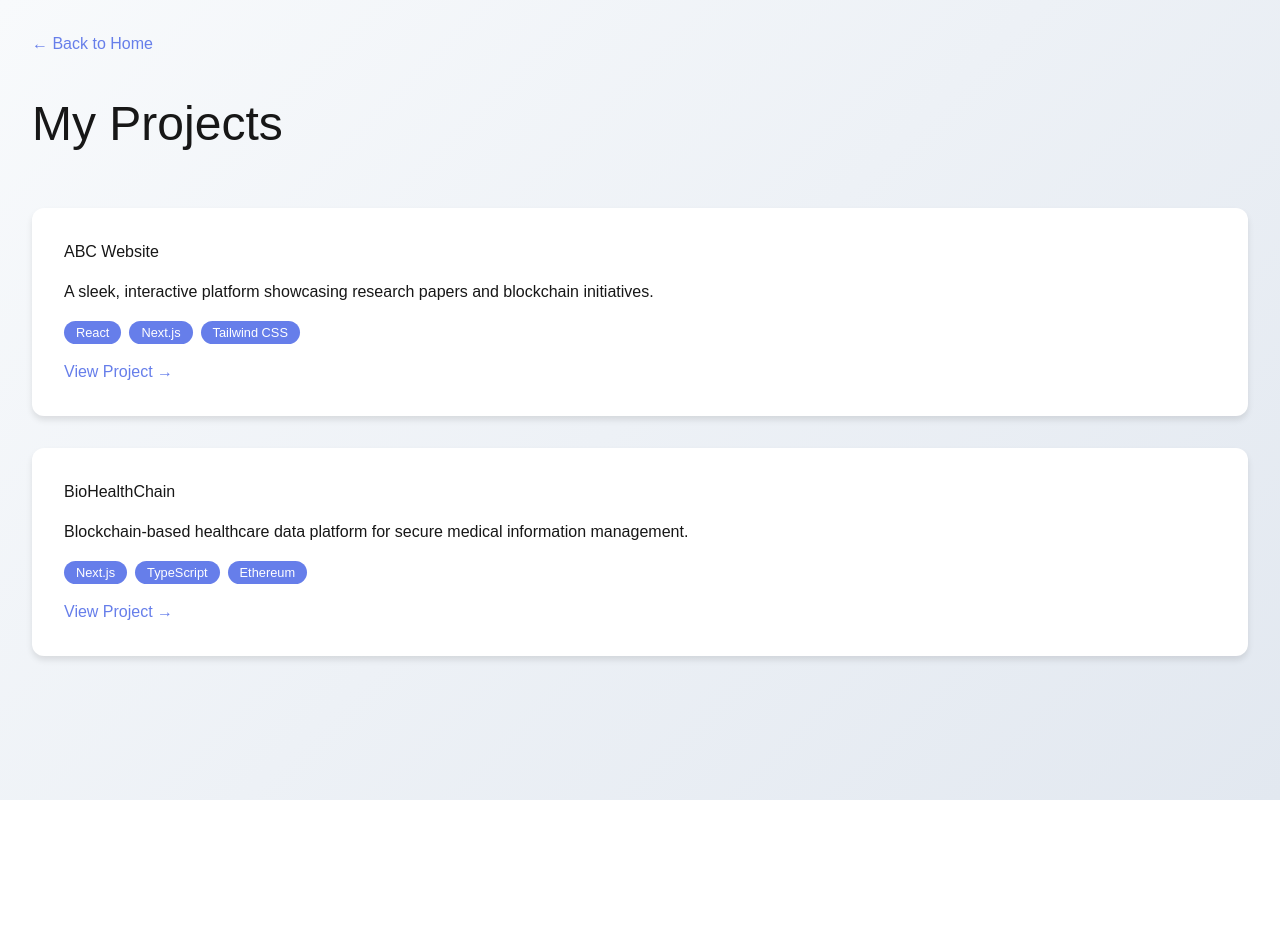
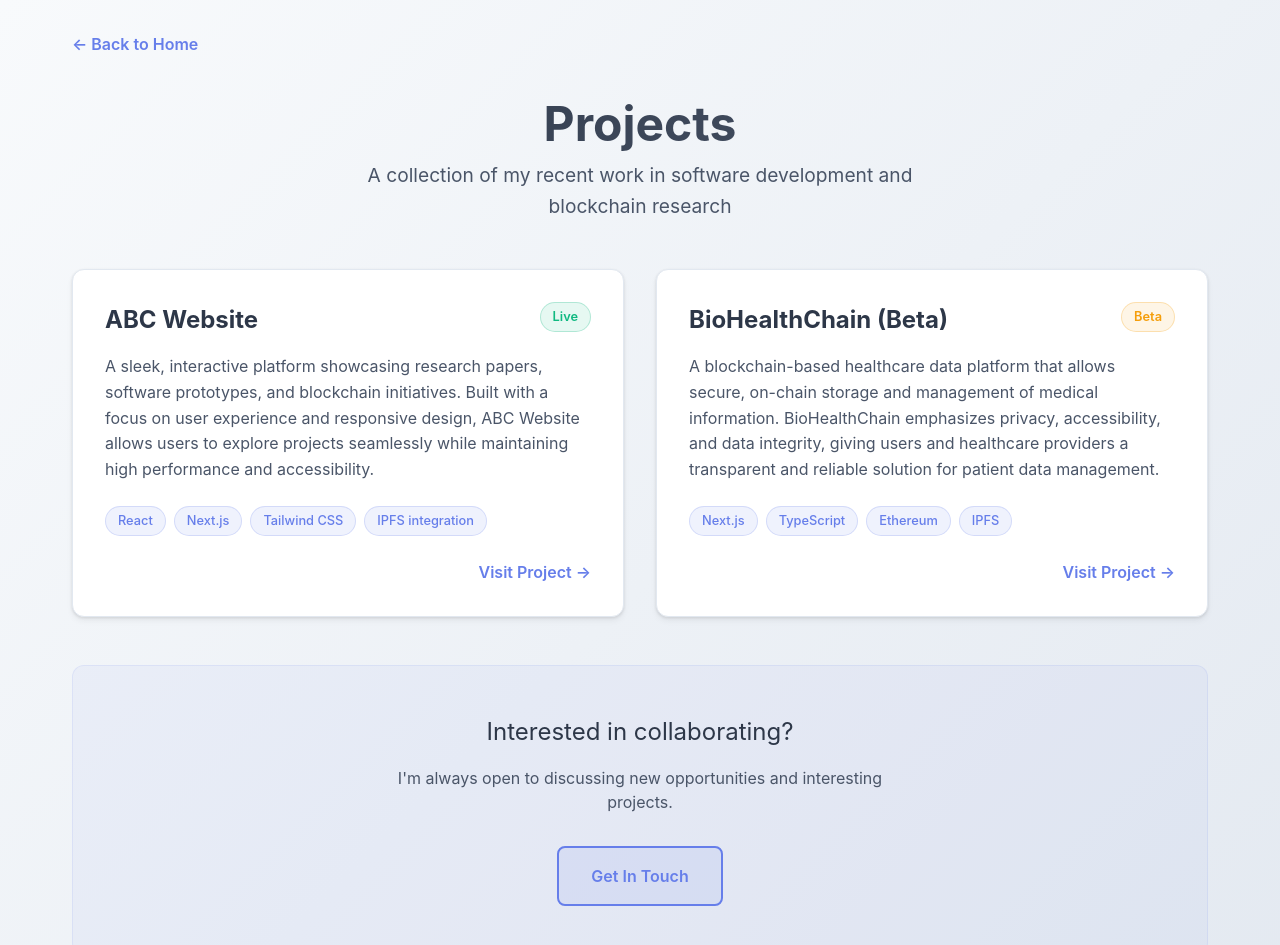
Before and after one commit to sandileSiwundla/Portfolio, a Next.js app: page /Projects in a window 1280 px wide. Shown: the top 945 px of the page. Before the commit the page ends 800 px from the top, so only its background shows below. Built offline with nearby package versions, Linux system fonts and the light colour scheme.

Commit message:
reworking prjects

```diff
--- a/app/Projects/page.tsx
+++ b/app/Projects/page.tsx
@@ -6,44 +6,281 @@ export default function ProjectsPage() {
   const projects = [
     {
       title: "ABC Website",
-      description: "A sleek, interactive platform showcasing research papers and blockchain initiatives.",
+      description: "A sleek, interactive platform showcasing research papers, software prototypes, and blockchain initiatives. Built with a focus on user experience and responsive design, ABC Website allows users to explore projects seamlessly while maintaining high performance and accessibility.",
+      technologies: ["React", "Next.js", "Tailwind CSS", "IPFS integration"],
+      status: "Live",
       link: "https://africasblockchainclub.vercel.app",
-      technologies: ["React", "Next.js", "Tailwind CSS"]
+      category: "web"
     },
     {
-      title: "BioHealthChain",
-      description: "Blockchain-based healthcare data platform for secure medical information management.",
+      title: "BioHealthChain (Beta)",
+      description: "A blockchain-based healthcare data platform that allows secure, on-chain storage and management of medical information. BioHealthChain emphasizes privacy, accessibility, and data integrity, giving users and healthcare providers a transparent and reliable solution for patient data management.",
+      technologies: ["Next.js", "TypeScript", "Ethereum", "IPFS"],
+      status: "Beta",
       link: "https://bio-health-chain-4.vercel.app",
-      technologies: ["Next.js", "TypeScript", "Ethereum"]
+      category: "blockchain"
     }
   ];
 
+  const StatusBadge = ({ status }: { status: string }) => {
+    const statusConfig = {
+      Live: { color: '#10B981', background: 'rgba(16, 185, 129, 0.1)', label: 'Live' },
+      Beta: { color: '#F59E0B', background: 'rgba(245, 158, 11, 0.1)', label: 'Beta' },
+      Development: { color: '#3B82F6', background: 'rgba(59, 130, 246, 0.1)', label: 'Dev' }
+    };
+
+    const config = statusConfig[status as keyof typeof statusConfig] || statusConfig.Development;
+
     return (
-    <main style={{ minHeight: '100vh', padding: '2rem', background: 'linear-gradient(135deg, #f8fafc 0%, #e2e8f0 100%)' }}>
-      <Link href="/" style={{ color: '#667eea', textDecoration: 'none', marginBottom: '2rem', display: 'block' }}>
+      <span style={{
+        padding: '0.25rem 0.75rem',
+        borderRadius: '20px',
+        fontSize: '0.8rem',
+        fontWeight: '600',
+        backgroundColor: config.background,
+        color: config.color,
+        border: `1px solid ${config.color}40`
+      }}>
+        {config.label}
+      </span>
+    );
+  };
+
+  return (
+    <div style={{
+      minHeight: '100vh',
+      background: 'linear-gradient(135deg, #f8fafc 0%, #e2e8f0 100%)',
+      fontFamily: "'Inter', -apple-system, BlinkMacSystemFont, sans-serif",
+      color: '#2d3748'
+    }}>
+      {/* Navigation */}
+      <nav style={{
+        padding: '2rem',
+        maxWidth: '1200px',
+        margin: '0 auto'
+      }}>
+        <Link href="/" style={{
+          color: '#667eea',
+          textDecoration: 'none',
+          fontWeight: '600',
+          display: 'inline-flex',
+          alignItems: 'center',
+          gap: '0.5rem',
+          transition: 'all 0.3s ease'
+        }}>
           ← Back to Home
         </Link>
+      </nav>
 
-      <h1 style={{ fontSize: '3rem', marginBottom: '1rem' }}>My Projects</h1>
+      {/* Main Content */}
+      <div style={{
+        maxWidth: '1200px',
+        margin: '0 auto',
+        padding: '0 2rem 4rem'
+      }}>
+        {/* Header */}
+        <header style={{
+          textAlign: 'center',
+          marginBottom: '3rem'
+        }}>
+          <h1 style={{
+            fontSize: '3rem',
+            fontWeight: '700',
+            background: 'linear-gradient(135deg, #2d3748 0%, #4a5568 100%)',
+            WebkitBackgroundClip: 'text',
+            WebkitTextFillColor: 'transparent',
+            backgroundClip: 'text',
+            marginBottom: '1rem',
+            margin: '0'
+          }}>
+            Projects
+          </h1>
+          <p style={{
+            fontSize: '1.2rem',
+            color: '#4a5568',
+            maxWidth: '600px',
+            margin: '0 auto',
+            lineHeight: '1.6'
+          }}>
+            A collection of my recent work in software development and blockchain research
+          </p>
+        </header>
 
-      <div style={{ display: 'grid', gap: '2rem', marginTop: '3rem' }}>
+        {/* Projects Grid */}
+        <div style={{
+          display: 'grid',
+          gridTemplateColumns: 'repeat(auto-fit, minmax(400px, 1fr))',
+          gap: '2rem',
+          marginBottom: '3rem'
+        }}>
           {projects.map((project, index) => (
-          <div key={index} style={{ background: 'white', padding: '2rem', borderRadius: '12px', boxShadow: '0 4px 6px rgba(0,0,0,0.1)' }}>
-            <h2 style={{ margin: '0 0 1rem 0' }}>{project.title}</h2>
-            <p style={{ marginBottom: '1rem' }}>{project.description}</p>
-            <div style={{ marginBottom: '1rem' }}>
+            <div key={index} style={{
+              background: 'white',
+              borderRadius: '12px',
+              padding: '2rem',
+              boxShadow: '0 4px 6px rgba(0, 0, 0, 0.05), 0 1px 3px rgba(0, 0, 0, 0.1)',
+              border: '1px solid #e2e8f0',
+              transition: 'all 0.3s ease',
+              cursor: 'pointer'
+            }}
+            onMouseEnter={(e) => {
+              e.currentTarget.style.transform = 'translateY(-4px)';
+              e.currentTarget.style.boxShadow = '0 20px 40px rgba(0, 0, 0, 0.1), 0 0 0 1px rgba(102, 126, 234, 0.1)';
+            }}
+            onMouseLeave={(e) => {
+              e.currentTarget.style.transform = 'translateY(0)';
+              e.currentTarget.style.boxShadow = '0 4px 6px rgba(0, 0, 0, 0.05), 0 1px 3px rgba(0, 0, 0, 0.1)';
+            }}
+            onClick={() => window.open(project.link, '_blank')}
+            >
+              {/* Project Header */}
+              <div style={{
+                display: 'flex',
+                justifyContent: 'space-between',
+                alignItems: 'flex-start',
+                marginBottom: '1rem'
+              }}>
+                <h3 style={{
+                  fontSize: '1.5rem',
+                  fontWeight: '700',
+                  color: '#2d3748',
+                  margin: '0',
+                  flex: '1',
+                  marginRight: '1rem'
+                }}>
+                  {project.title}
+                </h3>
+                <StatusBadge status={project.status} />
+              </div>
+
+              {/* Description */}
+              <p style={{
+                color: '#4a5568',
+                lineHeight: '1.6',
+                marginBottom: '1.5rem'
+              }}>
+                {project.description}
+              </p>
+
+              {/* Technologies */}
+              <div style={{
+                display: 'flex',
+                flexWrap: 'wrap',
+                gap: '0.5rem',
+                marginBottom: '1.5rem'
+              }}>
                 {project.technologies.map((tech, i) => (
-                <span key={i} style={{ background: '#667eea', color: 'white', padding: '0.25rem 0.75rem', borderRadius: '20px', marginRight: '0.5rem', fontSize: '0.8rem' }}>
+                  <span key={i} style={{
+                    background: 'rgba(102, 126, 234, 0.1)',
+                    color: '#667eea',
+                    padding: '0.25rem 0.75rem',
+                    borderRadius: '20px',
+                    fontSize: '0.8rem',
+                    fontWeight: '500',
+                    border: '1px solid rgba(102, 126, 234, 0.2)'
+                  }}>
                     {tech}
                   </span>
                 ))}
               </div>
-            <a href={project.link} target="_blank" rel="noopener" style={{ color: '#667eea', textDecoration: 'none' }}>
-              View Project →
+
+              {/* Action */}
+              <div style={{
+                display: 'flex',
+                justifyContent: 'flex-end'
+              }}>
+                <a
+                  href={project.link}
+                  target="_blank"
+                  rel="noopener noreferrer"
+                  style={{
+                    color: '#667eea',
+                    textDecoration: 'none',
+                    fontWeight: '600',
+                    transition: 'all 0.3s ease',
+                    display: 'flex',
+                    alignItems: 'center',
+                    gap: '0.5rem'
+                  }}
+                  onClick={(e) => e.stopPropagation()}
+                  onMouseEnter={(e) => {
+                    e.currentTarget.style.gap = '0.75rem';
+                  }}
+                  onMouseLeave={(e) => {
+                    e.currentTarget.style.gap = '0.5rem';
+                  }}
+                >
+                  Visit Project →
                 </a>
+              </div>
             </div>
           ))}
         </div>
-    </main>
+
+        {/* Call to Action */}
+        <div style={{
+          textAlign: 'center',
+          padding: '3rem',
+          background: 'rgba(102, 126, 234, 0.05)',
+          borderRadius: '12px',
+          border: '1px solid rgba(102, 126, 234, 0.1)'
+        }}>
+          <h3 style={{
+            fontSize: '1.5rem',
+            color: '#2d3748',
+            marginBottom: '1rem'
+          }}>
+            Interested in collaborating?
+          </h3>
+          <p style={{
+            color: '#4a5568',
+            marginBottom: '2rem',
+            maxWidth: '500px',
+            margin: '0 auto 2rem'
+          }}>
+            I'm always open to discussing new opportunities and interesting projects.
+          </p>
+          <Link href="/" style={{
+            display: 'inline-flex',
+            alignItems: 'center',
+            gap: '0.5rem',
+            padding: '1rem 2rem',
+            border: '2px solid #667eea',
+            background: 'rgba(102, 126, 234, 0.1)',
+            color: '#667eea',
+            textDecoration: 'none',
+            fontWeight: '600',
+            borderRadius: '8px',
+            transition: 'all 0.3s ease'
+          }}
+          onMouseEnter={(e) => {
+            e.currentTarget.style.background = '#667eea';
+            e.currentTarget.style.color = 'white';
+            e.currentTarget.style.transform = 'translateY(-2px)';
+          }}
+          onMouseLeave={(e) => {
+            e.currentTarget.style.background = 'rgba(102, 126, 234, 0.1)';
+            e.currentTarget.style.color = '#667eea';
+            e.currentTarget.style.transform = 'translateY(0)';
+          }}
+          >
+            Get In Touch
+          </Link>
+        </div>
+      </div>
+
+      {/* Footer */}
+      <footer style={{
+        textAlign: 'center',
+        padding: '2rem',
+        marginTop: '4rem',
+        color: '#a0aec0',
+        borderTop: '1px solid #e2e8f0'
+      }}>
+        <p style={{ margin: 0 }}>
+          © {new Date().getFullYear()} Sandile Siwundla. All rights reserved.
+        </p>
+      </footer>
+    </div>
   );
 }
--- a/app/page.tsx
+++ b/app/page.tsx
@@ -52,7 +52,7 @@ const LandingPage = () => {
   };
 
   const handleViewProjects = () => {
-    router.push('/Projects/page.tsx');
+    router.push('/Projects');
   };
 
   const handleViewWebsite = () => {
```
Lines whose indentation alone changed are shown as unchanged.
